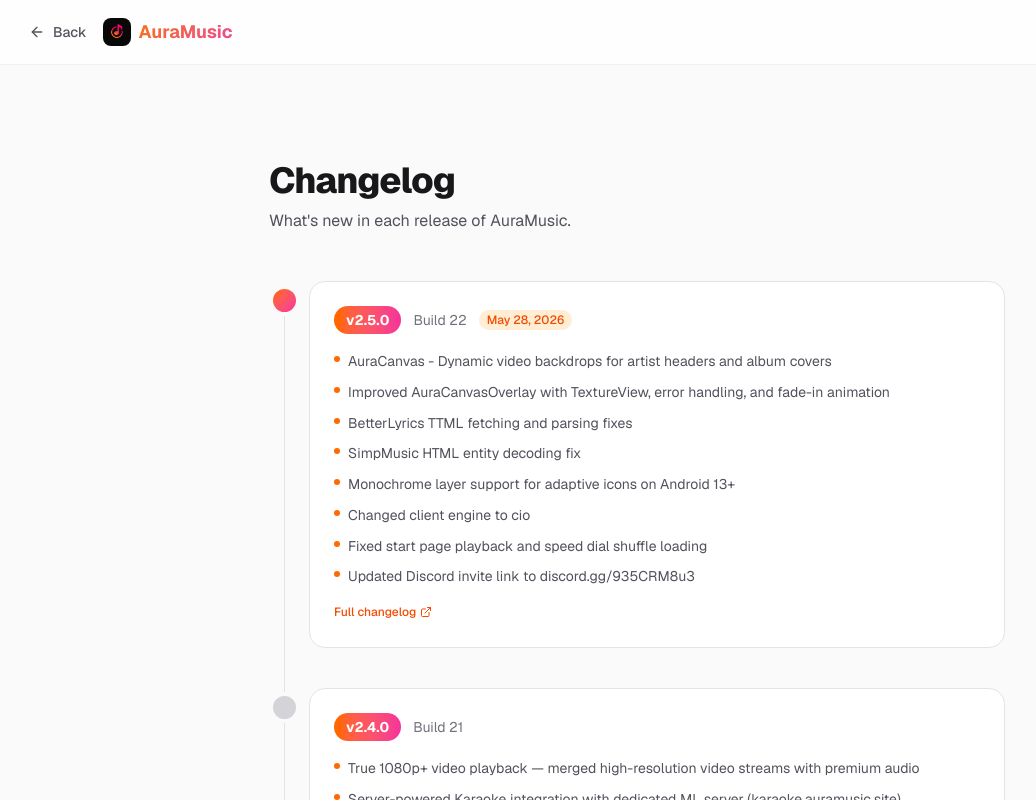
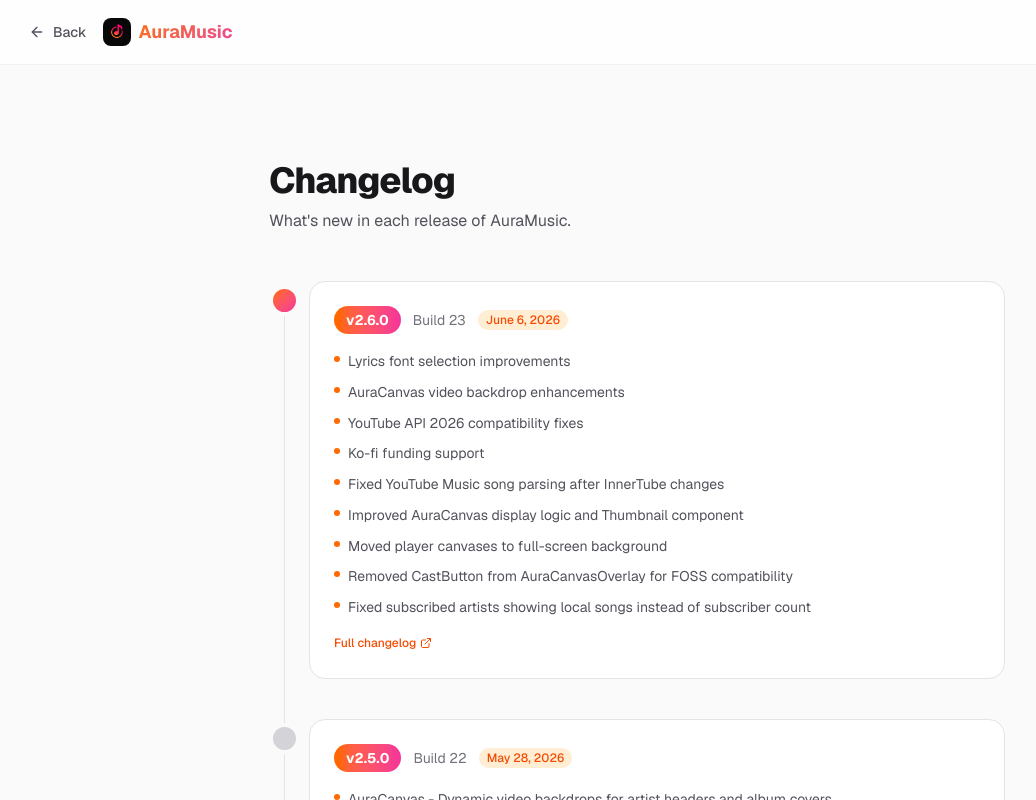
Before and after one commit to TeamAuraMusic/AuraMusicSite, a Next.js app: page /changelog in a window 1280 px wide. Shown: the top 800 px of the page, without its empty margins (3-1039 px from the left). Built offline with nearby package versions, Linux system fonts and the light colour scheme.

Commit message:
Update for AuraMusic v2.6.0 release
- Add v2.6.0 changelog entry with lyrics font, AuraCanvas, YouTube API 2026 fixes
- Update hero banner to show v2.6.0

```diff
--- a/src/app/changelog/page.tsx
+++ b/src/app/changelog/page.tsx
@@ -3,6 +3,24 @@
 import { ArrowLeft, ExternalLink } from "lucide-react";
 
 const releases = [
+  {
+    version: "v2.6.0",
+    build: "Build 23",
+    date: "June 6, 2026",
+    changes: [
+      "Lyrics font selection improvements",
+      "AuraCanvas video backdrop enhancements",
+      "YouTube API 2026 compatibility fixes",
+      "Ko-fi funding support",
+      "Fixed YouTube Music song parsing after InnerTube changes",
+      "Improved AuraCanvas display logic and Thumbnail component",
+      "Moved player canvases to full-screen background",
+      "Removed CastButton from AuraCanvasOverlay for FOSS compatibility",
+      "Fixed subscribed artists showing local songs instead of subscriber count",
+    ],
+    compareUrl:
+      "https://github.com/TeamAuraMusic/AuraMusic/compare/v2.5.0...v2.6.0",
+  },
   {
     version: "v2.5.0",
     build: "Build 22",
--- a/src/app/page.tsx
+++ b/src/app/page.tsx
@@ -379,7 +379,7 @@
             <ScrollReveal>
               <div className="inline-flex items-center gap-2 px-3 py-1 mb-6 text-xs font-medium rounded-full bg-gradient-to-r from-orange-500 to-pink-500 text-white shadow-md">
                 <span className="w-3 h-3 rounded-full bg-white/20 flex items-center justify-center text-[8px] font-bold">N</span>
-                v2.5.0 — AuraCanvas, BetterLyrics & Adaptive Icons
+                v2.6.0 — Lyrics Font & AuraCanvas Improvements
               </div>
             </ScrollReveal>
             <ScrollReveal delay={100}>
```
